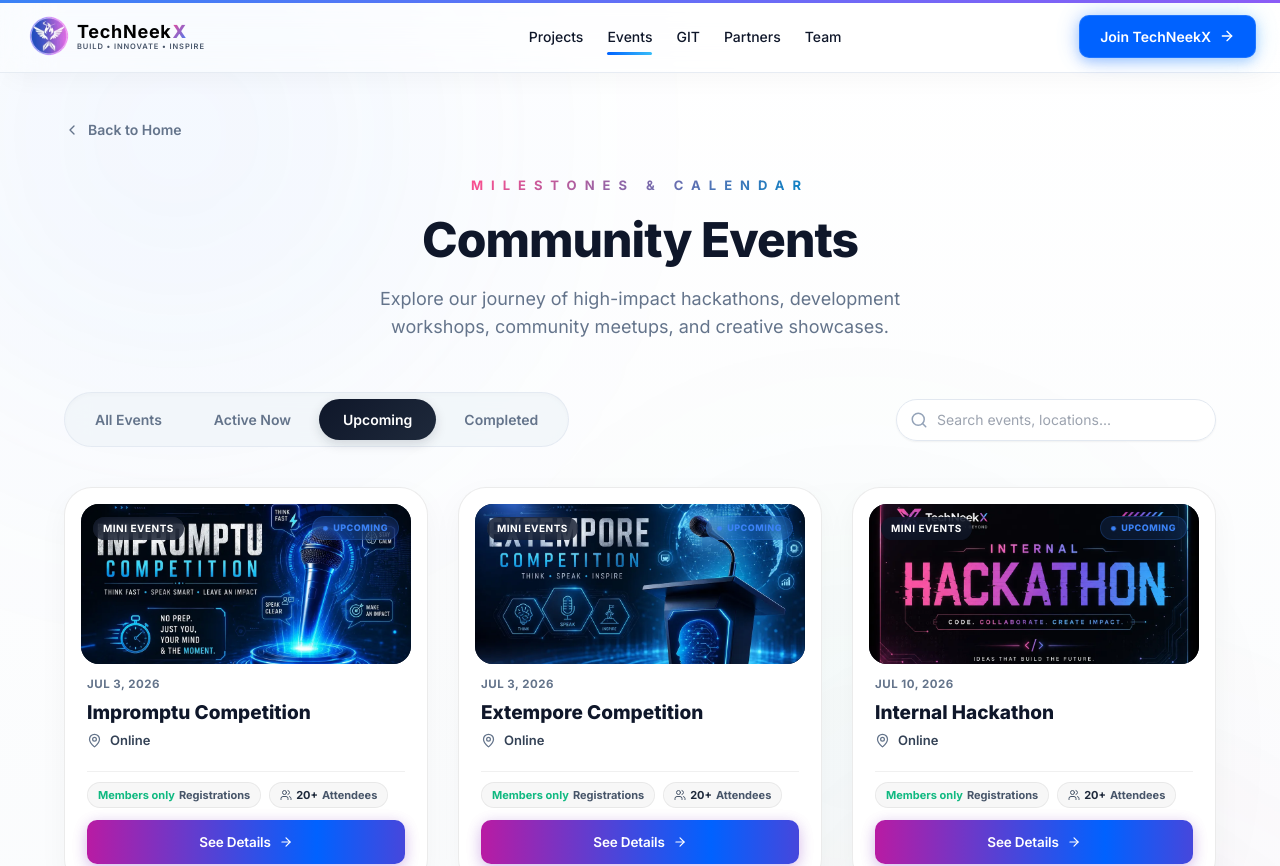
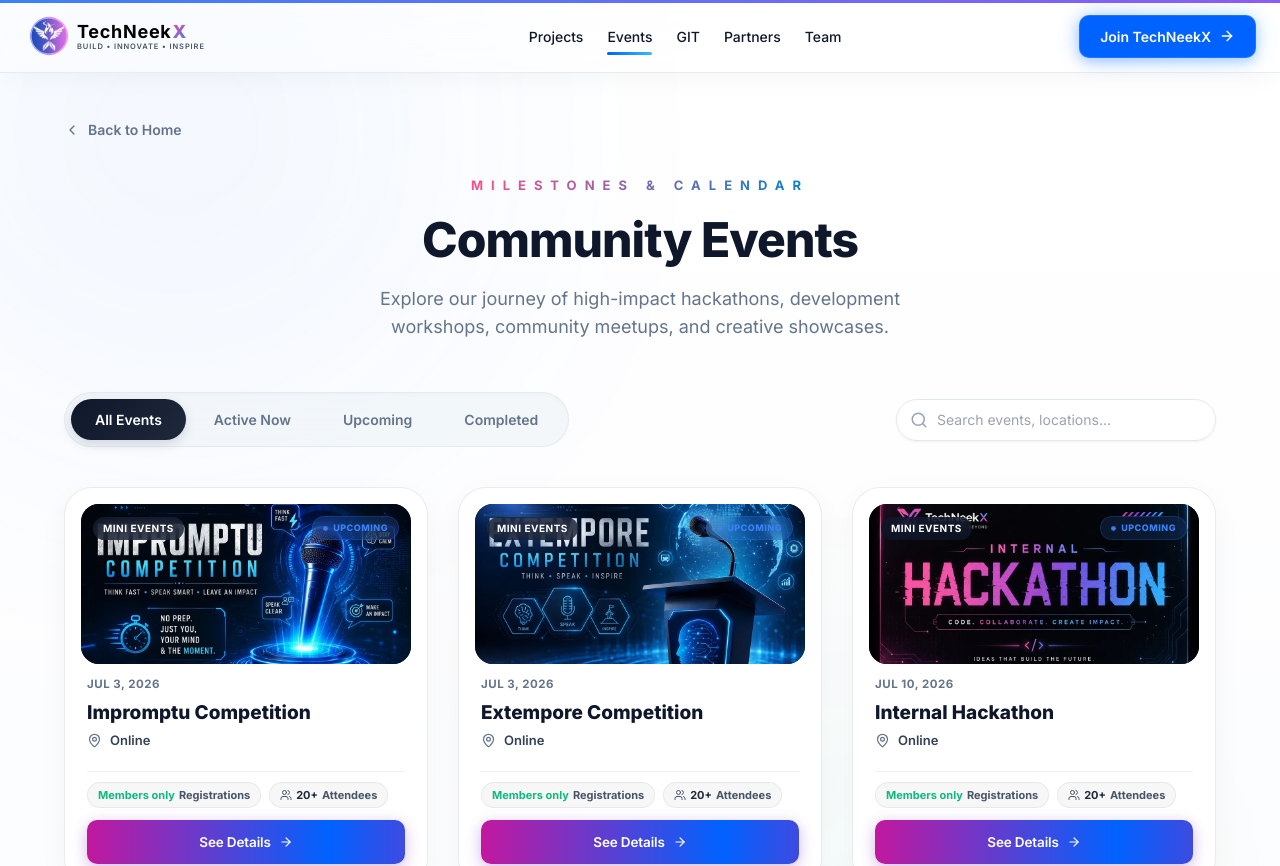
Before and after one commit to sarthaksinghaniya/TechNeekX, a Next.js app: page /events in a window 1280 px wide. Shown: the top 866 px of the page. Built offline with nearby package versions, Linux system fonts and the light colour scheme.

Commit message:
perf & feat: optimize bundle size, client image downscaler, scrap pickup, bin guide, and test suite

```diff
--- a/src/app/events/page.tsx
+++ b/src/app/events/page.tsx
@@ -16,6 +16,7 @@
   Cpu,
   Sparkles,
   Brain,
+  Mic,
   Image as ImageIcon,
   ChevronLeft,
   X
@@ -58,12 +59,13 @@
   Trophy,
   Cpu,
   Sparkles,
-  Brain
+  Brain,
+  Mic
 };
 
 const EventsPage = () => {
   const router = useRouter();
-  const [activeTab, setActiveTab] = useState<'all' | 'current' | 'upcoming' | 'previous'>('upcoming');
+  const [activeTab, setActiveTab] = useState<'all' | 'current' | 'upcoming' | 'previous'>('all');
   const [searchQuery, setSearchQuery] = useState('');
   const [isMounted, setIsMounted] = useState(false);
   const [today, setToday] = useState('2026-07-03'); // User's local workspace date as baseline
```
